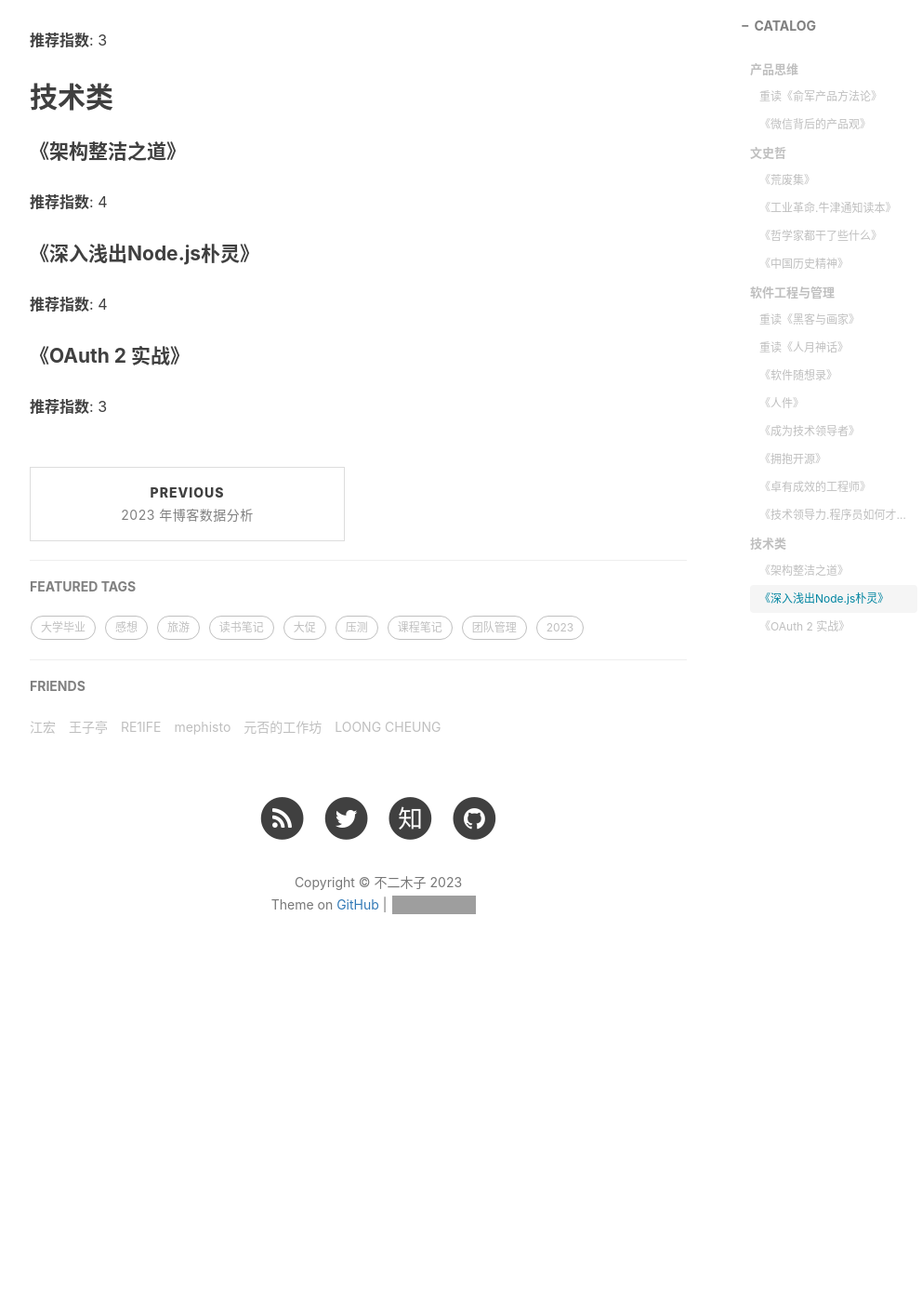
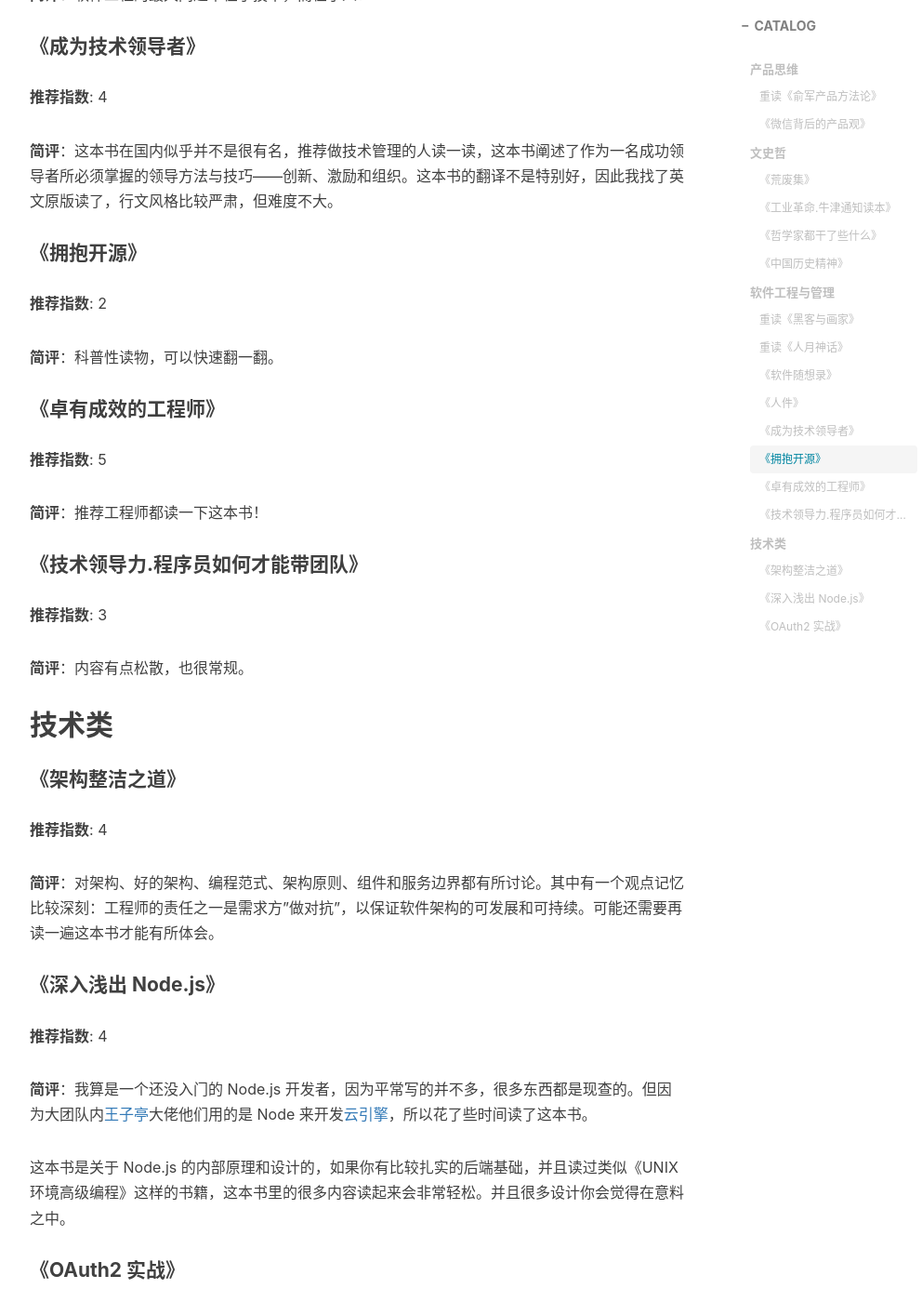
Before and after one commit to linnaname/linnaname.github.io, a Jekyll site: the page built from _posts/2023-12-27-reading-notes.md, in a window 1280 px wide and 1400 px high, scrolled down 3292 px. Shown: the whole window at 93% size, without its empty margins (233-1225 px from the left). Built offline with Jekyll 4.4.1, drawn with Linux system fonts in a browser that asks for light colours; nearby versions of some CDN libraries; comment, search, counter and statistics services are not loaded; before the commit the page ends 4342 px from its top, so only the background shows below that; some of the changed text lies outside the part shown; grey boxes are pictures that could not be loaded.

Commit message:
(feat) reading note comments

```diff
--- a/_posts/2023-12-28-reading-notes.md
+++ b/_posts/2023-12-27-reading-notes.md
@@ -13,6 +14,7 @@ tags:
 
 
 这是一篇从 2023 年年初就开始写的博客，大部分内容在读书的当时就已经在 obsidian 上写好了。这里做了一些简单的归类的整理。年初读的书到了年末可能就只剩下一点点记忆了......
+
 
 ## 产品思维
 
@@ -51,17 +53,21 @@ tags:
 
 **推荐指数**: 4
 
-**简评**：
+**简评**：非常不错的一本书，简短，只有两百多页。对为何工业革命发生在英国有所解释，对社会发展、科技发展、改革、民主、投资环境等都有所涉略。同时还泛化到美国、日本、中国等工业化的分析。
 
 
 #### 《哲学家都干了些什么》
 
 **推荐指数**: 4
 
+**简评**：非常有意思的一本书。看完了之后会发现很多哲学家都是“混蛋”，和印象里的是完全不同的。
 
 #### 《中国历史精神》
 
 **推荐指数**: 5
+
+**简评**：依旧是钱穆先生特有的相对积极的观点。对中国历史上的政治、军事、教育、地理、道德精神都有所评述。钱穆先生的基于历史当时的特定场景来考虑当时的政策而不是基于现在来评判历史的观点我是非常赞同的。
+
 
 ## 软件工程与管理
 
@@ -69,57 +75,76 @@ tags:
 
 **推荐指数**: 5
 
-**简评**：
+**简评**：第一次读这本书是大学，重读之后又有很多不同的感受！
 
 
 #### 重读《人月神话》
 
 **推荐指数**: 5
 
-**简评**：
+**简评**：大学的时候读这本书没有太多的感受，如果你觉得 AI 当下对工程师的冲击很大，可以再次读一读这本书。
 
 
 #### 《软件随想录》
+
+**推荐指数**: 5
+
+**简评**：关于软件技术、人才、创业和企业管理的随想文集。虽然翻译不错，但是建议直接读 joel 的[博客](https://www.joelonsoftware.com/)吧。
+
 
 #### 《人件》
 
 **推荐指数**: 5
 
-**简评**：
+**简评**：软件工程的最大问题不在于技术，而在于人！
 
 
 #### 《成为技术领导者》
 
-
 **推荐指数**: 4
 
+**简评**：这本书在国内似乎并不是很有名，推荐做技术管理的人读一读，这本书阐述了作为一名成功领导者所必须掌握的领导方法与技巧——创新、激励和组织。这本书的翻译不是特别好，因此我找了英文原版读了，行文风格比较严肃，但难度不大。
 
 #### 《拥抱开源》
 
-**推荐指数**: 3
+**推荐指数**: 2
+
+**简评**：科普性读物，可以快速翻一翻。
 
 #### 《卓有成效的工程师》
 
 **推荐指数**: 5
+
+**简评**：推荐工程师都读一下这本书！
 
 
 #### 《技术领导力.程序员如何才能带团队》
 
 **推荐指数**: 3
 
+**简评**：内容有点松散，也很常规。
+
+
 ## 技术类
-
 
 #### 《架构整洁之道》
 
 **推荐指数**: 4
 
+**简评**：对架构、好的架构、编程范式、架构原则、组件和服务边界都有所讨论。其中有一个观点记忆比较深刻：工程师的责任之一是需求方"做对抗"，以保证软件架构的可发展和可持续。可能还需要再读一遍这本书才能有所体会。
 
-#### 《深入浅出Node.js朴灵》
+
+
+#### 《深入浅出 Node.js》
 
 **推荐指数**: 4
 
+**简评**：我算是一个还没入门的 Node.js 开发者，因为平常写的并不多，很多东西都是现查的。但因为大团队内[王子亭](https://jysperm.me)大佬他们用的是 Node 来开发[云引擎](https://www.leancloud.cn/engine/)，所以花了些时间读了这本书。
 
-#### 《OAuth 2 实战》
+这本书是关于 Node.js 的内部原理和设计的，如果你有比较扎实的后端基础，并且读过类似《UNIX环境高级编程》这样的书籍，这本书里的很多内容读起来会非常轻松。并且很多设计你会觉得在意料之中。
+
+#### 《OAuth2 实战》
 
 **推荐指数**: 3
+
+**简评**：因为团队负责的其中一个业务是账户和登录，花了一些时间翻了翻 OAuth2 的规范，找了一两本书读了读。
```
Also changed, not shown: other parts of _posts/2023-12-27-reading-notes.md (+1 -0 lines), _posts/2023-09-21-remote_work.md (+5 -3 lines).
